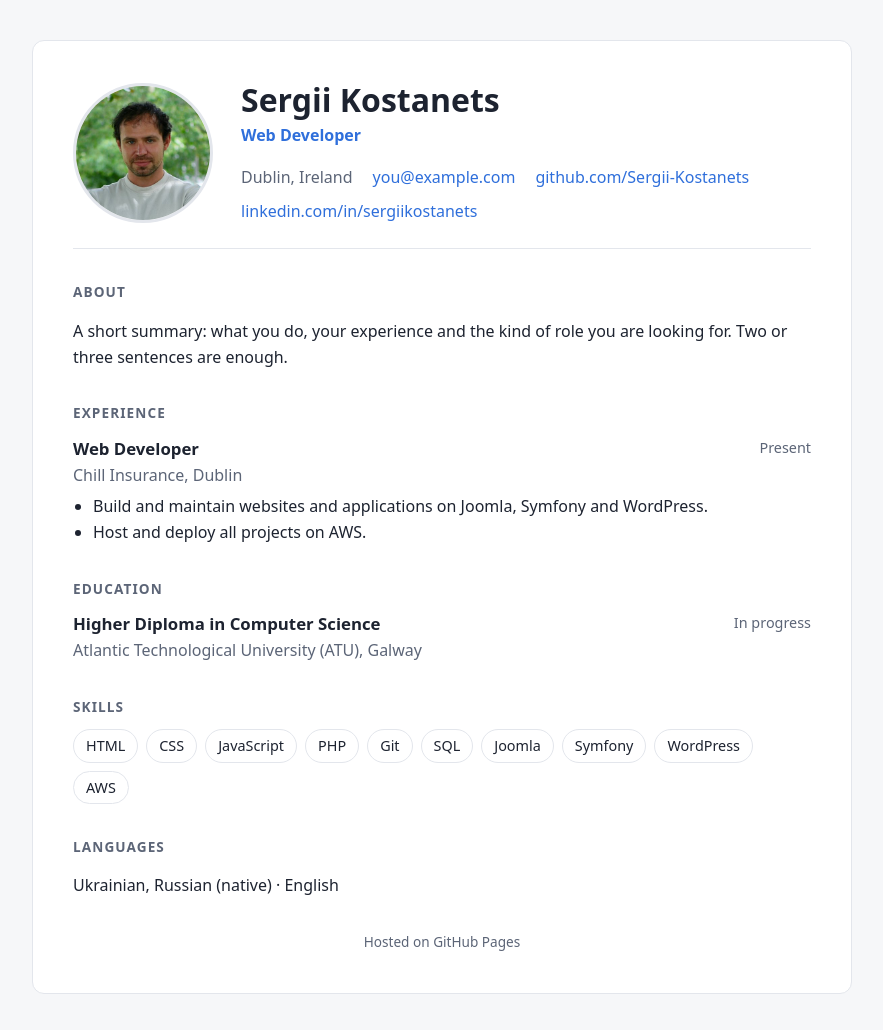
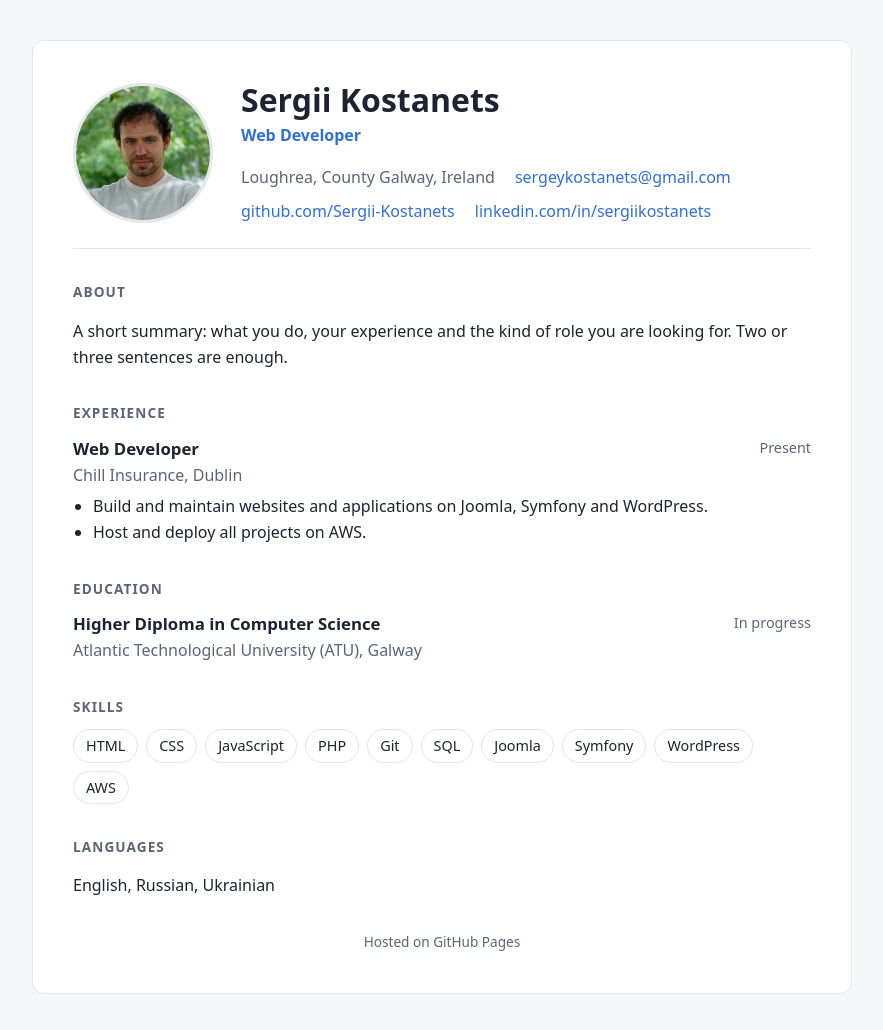
Before and after one commit to Sergii-Kostanets/claude-test, a plain HTML site: page index.html in a window 1280 px wide. Shown: the whole page, without its empty margins (198-1081 px from the left). Drawn offline with Linux system fonts and the light colour scheme.

Commit message:
Update location, email and language order
Co-Authored-By: Claude Opus 5.5 <noreply@anthropic.com>
Claude-Session: https://claude.ai/code/session_01GDrK1Dpe3Be8WAHpVeveA1

```diff
--- a/index.html
+++ b/index.html
@@ -101,8 +101,8 @@
       <h1>Sergii Kostanets</h1>
       <p class="role">Web Developer</p>
       <ul class="contacts">
-        <li>Dublin, Ireland</li>
-        <li><a href="mailto:you@example.com">you@example.com</a></li>
+        <li>Loughrea, County Galway, Ireland</li>
+        <li><a href="mailto:sergeykostanets@gmail.com">sergeykostanets@gmail.com</a></li>
         <li><a href="https://github.com/Sergii-Kostanets">github.com/Sergii-Kostanets</a></li>
         <li><a href="https://www.linkedin.com/in/sergiikostanets">linkedin.com/in/sergiikostanets</a></li>
       </ul>
@@ -159,7 +159,7 @@
 
     <section>
       <h2>Languages</h2>
-      <p>Ukrainian, Russian (native) · English</p>
+      <p>English, Russian, Ukrainian</p>
     </section>
 
     <footer>Hosted on GitHub Pages</footer>
```
